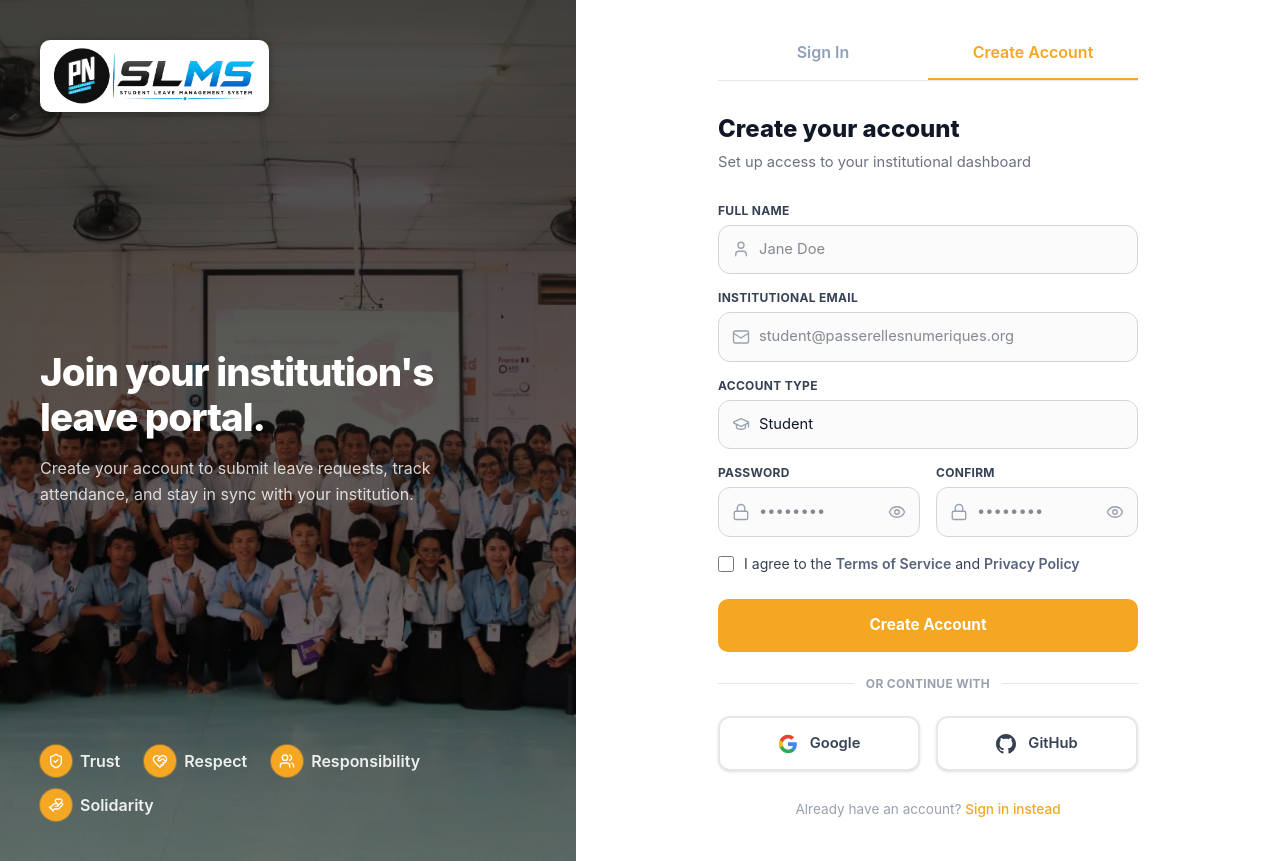
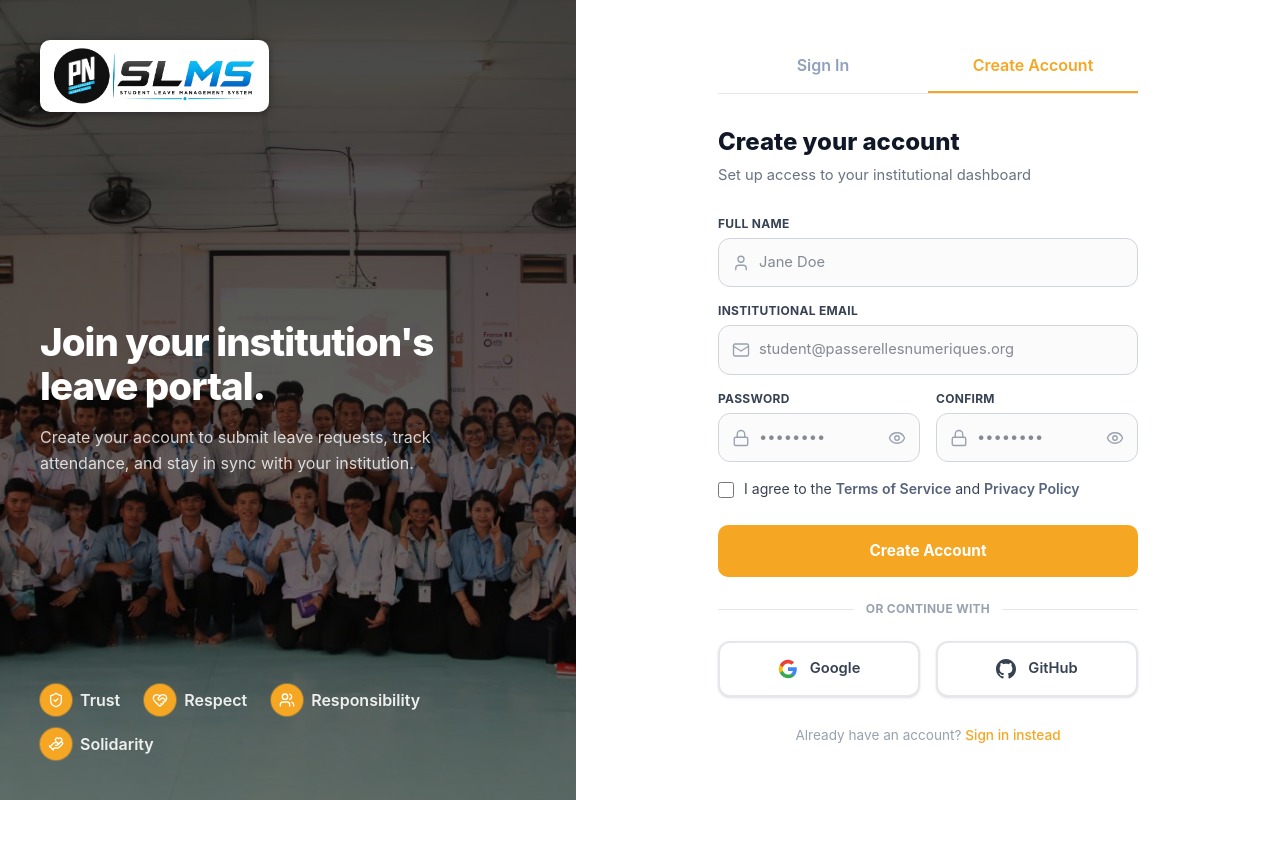
Before and after one commit to G10-SLMS/G10-SLMS-FRONT, a Vue app: page /register in a window 1280 px wide. After the commit the page ends 800 px from the top, so only its background shows below. Built offline with nearby package versions, Linux system fonts and the light colour scheme; no server answers.

Commit message:
remove educator registeration

```diff
--- a/src/types/user.ts
+++ b/src/types/user.ts
@@ -38,9 +38,6 @@ export interface RegisterPayload {
   email: string
   password: string
   password_confirmation: string
-  role?: UserRole
-  educator_id?: number | null
-  student_id?: string | null
 }
 
 export interface LoginPayload {
--- a/src/views/RegisterView.vue
+++ b/src/views/RegisterView.vue
@@ -7,10 +7,9 @@ import logoUrl from '@/assets/image/logo.png'
 import AuthPanelLeft from '@/components/auth/AuthPanelLeft.vue'
 import AuthTabs from '@/components/auth/AuthTabs.vue'
 import FormField from '@/components/auth/FormField.vue'
-import SelectField from '@/components/auth/SelectField.vue'
 import PasswordField from '@/components/auth/PasswordField.vue'
 import SocialAuthButtons from '@/components/auth/SocialAuthButtons.vue'
-import { Mail, User, GraduationCap } from 'lucide-vue-next'
+import { Mail, User } from 'lucide-vue-next'
 
 const router = useRouter()
 const auth = useAuthStore()
@@ -18,7 +17,6 @@ const auth = useAuthStore()
 const form = reactive({
   fullName: '',
   email: '',
-  role: 'student' as 'student' | 'educator',
   password: '',
   confirmPassword: '',
   acceptTerms: false,
@@ -38,7 +36,6 @@ async function handleSubmit() {
   const success = await auth.register({
     name: form.fullName,
     email: form.email,
-    role: form.role,
     password: form.password,
     password_confirmation: form.confirmPassword,
   })
@@ -92,12 +89,6 @@ async function handleSubmit() {
             <template #icon><Mail :size="18" :stroke-width="1.8" /></template>
           </FormField>
 
-          <SelectField id="role" label="Account Type" v-model="form.role" required>
-            <template #icon><GraduationCap :size="18" :stroke-width="1.8" /></template>
-            <option value="student">Student</option>
-            <option value="educator">Educator</option>
-          </SelectField>
-
           <div class="flex gap-4">
             <PasswordField
               id="regPassword"
```
Also changed, not shown: 1 other file (tests, documents, lock files or other folders).
